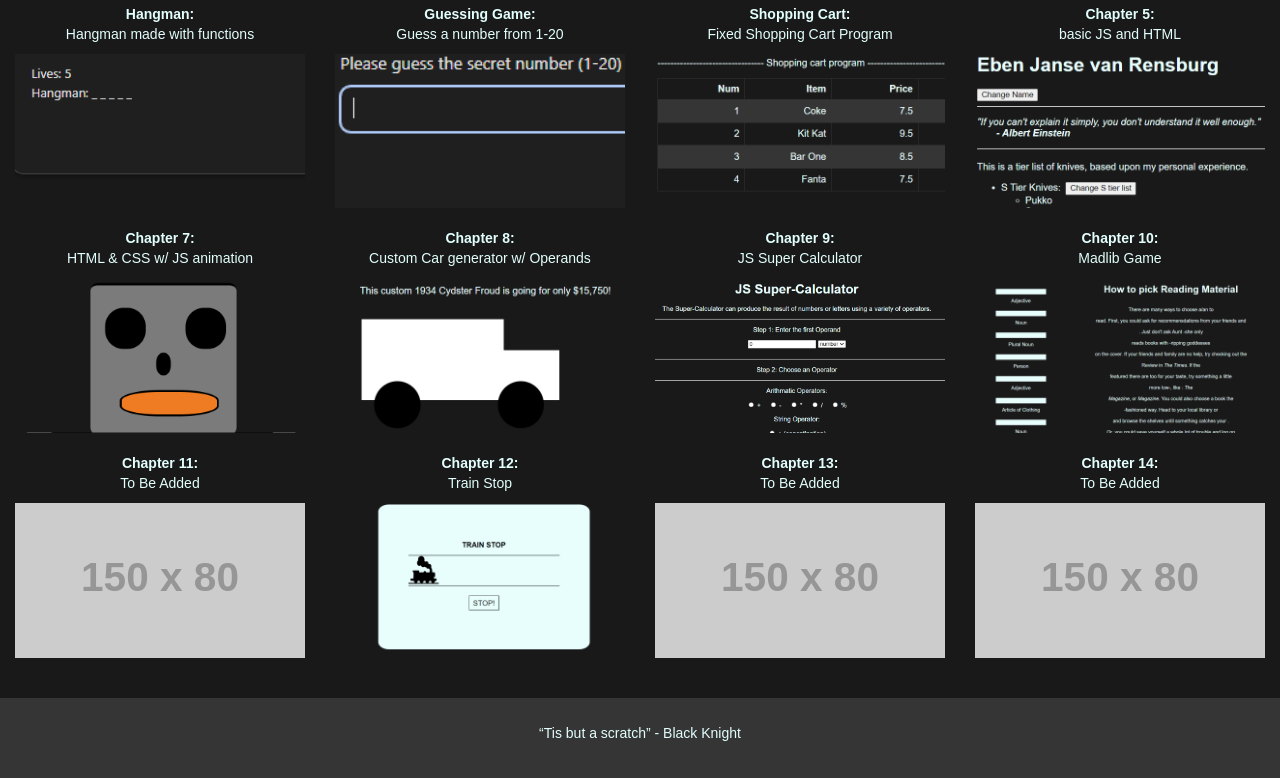
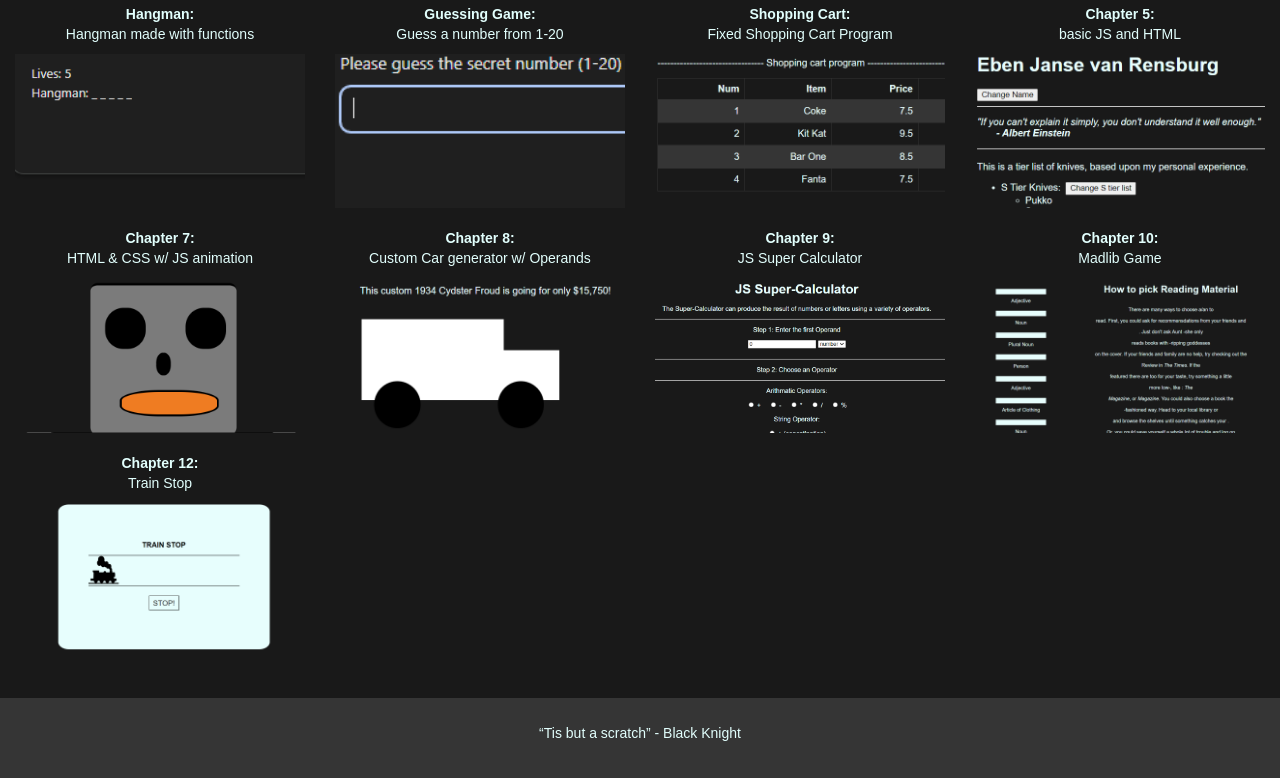
Before and after one commit to ebenj-van-rensburg/ebenj-van-rensburg.github.io, a plain HTML site: page gallery.html in a window 1280 px wide. Shown: the part 1015-1793 px from the top of the page. Drawn offline with nearby package versions, Linux system fonts and the light colour scheme; placeholder pictures from the web are drawn by us.

Commit message:
Update gallery.html

```diff
--- a/gallery.html
+++ b/gallery.html
@@ -117,20 +117,8 @@
 <div class="container-fluid bg-3 text-center">
   <div class="row">
     <div class="col-sm-3">
-      <p><strong>Chapter 11: </strong><br>To Be Added</p>
-      <a href=""><img src="https://placehold.it/150x80?text=IMAGE" class="img-responsive" style="width:100%" alt="Image"></a>
-    </div>
-    <div class="col-sm-3">
       <p><strong>Chapter 12: </strong><br>Train Stop</p>
       <a href="dummiesBook/chapter12/dummiesChapter12.html"><img src="dummiesBook/images/2024-02-26_01h33_48.png" class="img-responsive" style="width:100%" alt="Image"></a>
-    </div>
-    <div class="col-sm-3">
-      <p><strong>Chapter 13: </strong><br>To Be Added</p>
-      <a href=""><img src="https://placehold.it/150x80?text=IMAGE" class="img-responsive" style="width:100%" alt="Image"></a>
-    </div>
-    <div class="col-sm-3">
-      <p><strong>Chapter 14: </strong><br>To Be Added</p>
-      <a href=""><img src="https://placehold.it/150x80?text=IMAGE" class="img-responsive" style="width:100%" alt="Image"></a>
     </div>
   </div>
 </div><br><br>
@@ -141,25 +129,3 @@
 
 </body>
 </html>
-
-
-<!-- <div class="container-fluid bg-3 text-center">
-  <div class="row">
-    <div class="col-sm-3">
-      <p>Some text..</p>
-      <a href=""><img src="https://placehold.it/150x80?text=IMAGE" class="img-responsive" style="width:100%" alt="Image"></a>
-    </div>
-    <div class="col-sm-3">
-      <p>Some text..</p>
-      <a href=""><img src="https://placehold.it/150x80?text=IMAGE" class="img-responsive" style="width:100%" alt="Image"></a>
-    </div>
-    <div class="col-sm-3">
-      <p>Some text..</p>
-      <a href=""><img src="https://placehold.it/150x80?text=IMAGE" class="img-responsive" style="width:100%" alt="Image"></a>
-    </div>
-    <div class="col-sm-3">
-      <p>Some text..</p>
-      <a href=""><img src="https://placehold.it/150x80?text=IMAGE" class="img-responsive" style="width:100%" alt="Image"></a>
-    </div>
-  </div>
-</div><br> -->
```
